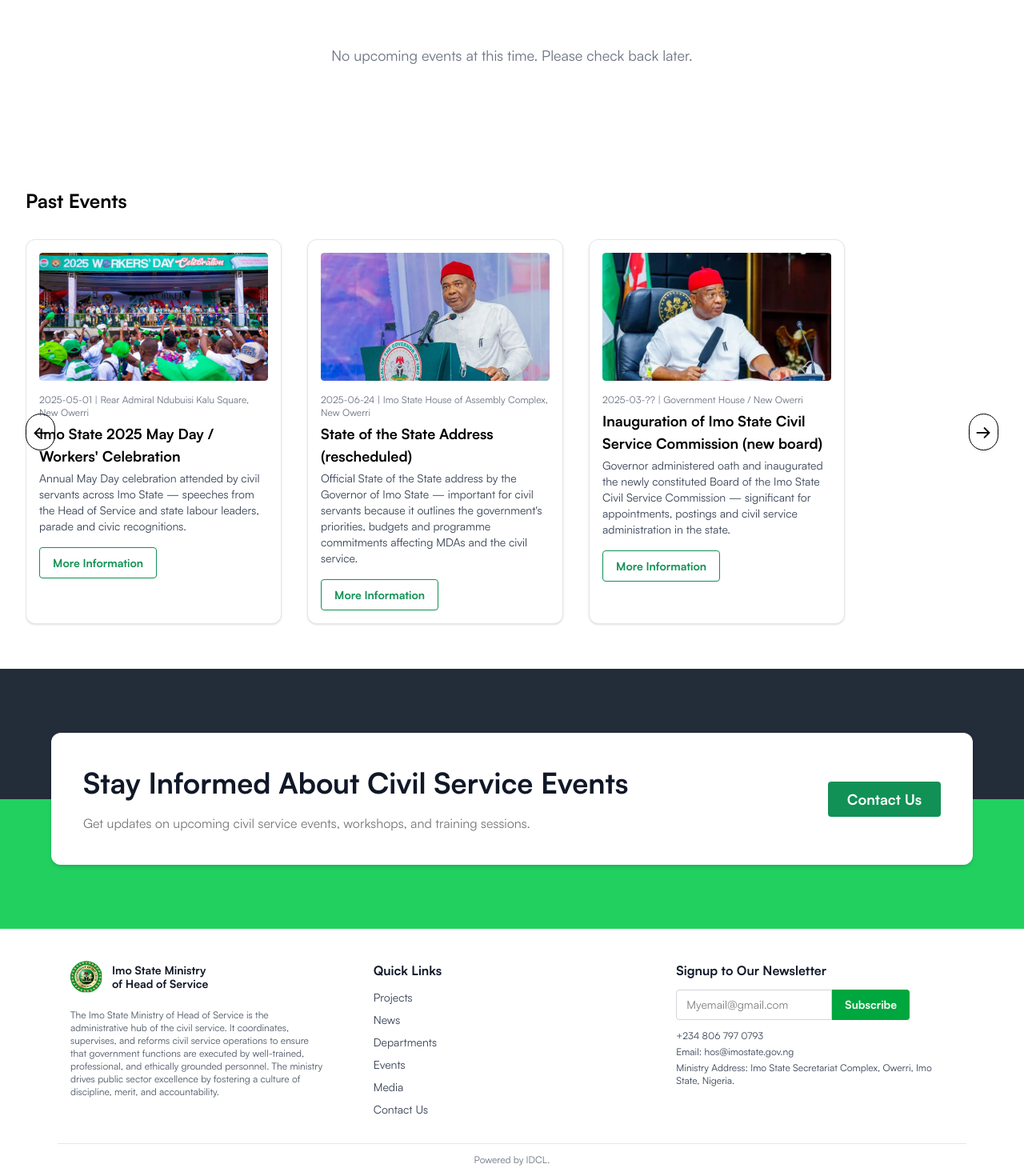
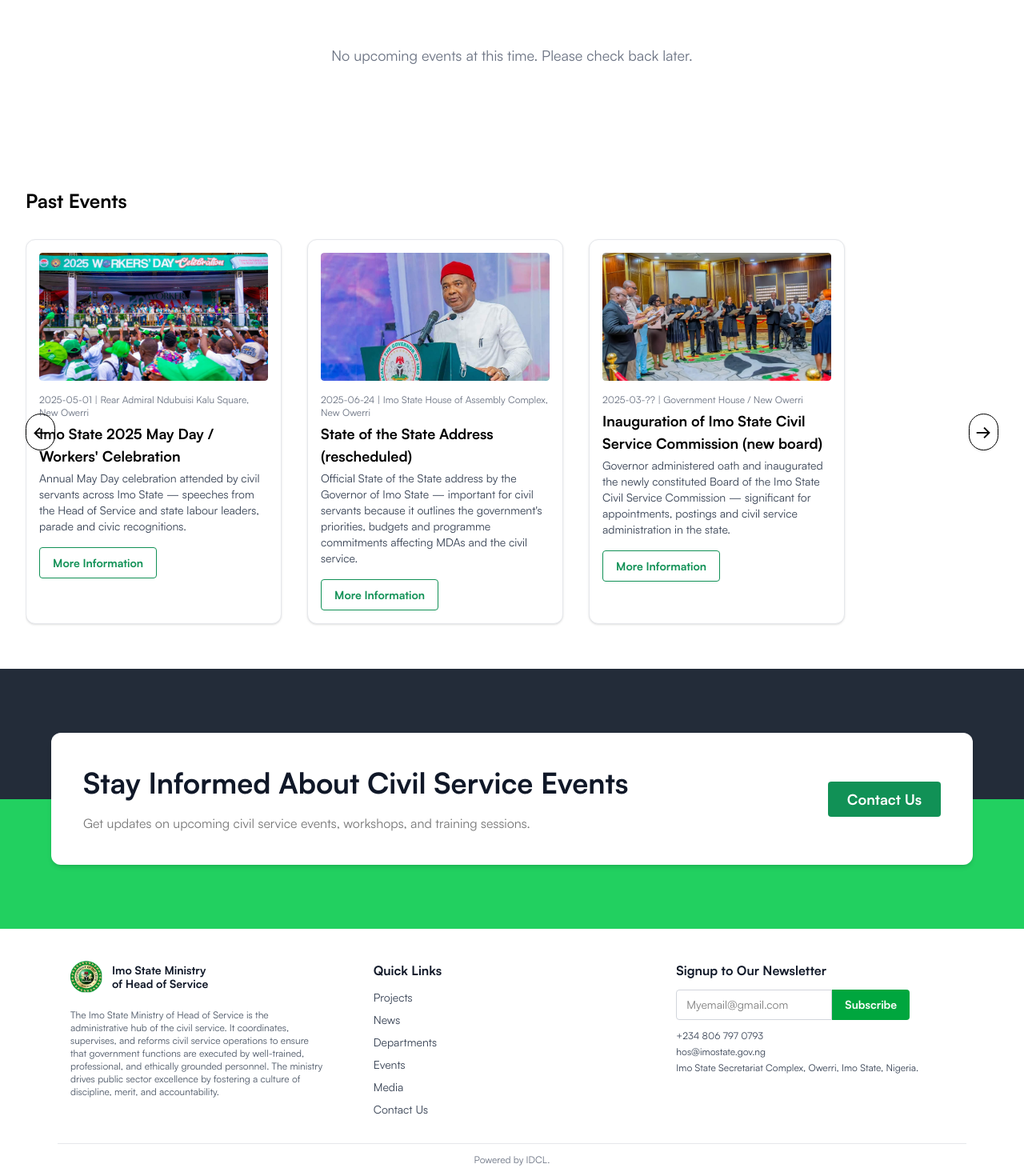
Before and after one commit to IDCLofficial/ministry_of_head_of_service, a Next.js app: page /events in a window 1280 px wide. Shown: the part 801-2271 px from the top of the page at 80% size. Built offline with nearby package versions, Linux system fonts and the light colour scheme.

Commit message:
Worked on the corrections

```diff
--- a/src/app/components/Footer.tsx
+++ b/src/app/components/Footer.tsx
@@ -50,11 +50,11 @@ const info = {
             href: "tel:+2348067970793"
         },
         {
-            label: "Email: hos@imostate.gov.ng",
+            label: "hos@imostate.gov.ng",
             href: "mailto:hos@imostate.gov.ng"
         },
         {
-            label: "Ministry Address: Imo State Secretariat Complex, Owerri, Imo State, Nigeria.",
+            label: "Imo State Secretariat Complex, Owerri, Imo State, Nigeria.",
             href: "/"
         },
     ]
--- a/src/app/events/[slug]/page.tsx
+++ b/src/app/events/[slug]/page.tsx
@@ -5,6 +5,7 @@ import ReadySection from "../../news/ReadySection";
 import Footer from "../../components/Footer";
 import events from "../eventsList";
 import { useEffect, useState } from "react";
+import CTASection from "@/app/components/CTASection";
 
 interface Speaker {
   img: string;
@@ -142,7 +143,7 @@ export default function EventDetailPage({ params }: { params: Promise<{ slug: st
           {(event.speakers && (event.speakers as Speaker[]).length > 0) ? (event.speakers as Speaker[]).map((sp, idx) => (
             <div key={idx} className="flex flex-col items-start bg-white rounded-xl shadow border border-gray-200 p-3 md:p-4">
               <div className="w-full h-40 md:w-full md:h-48 relative mb-2 md:mb-3 rounded-lg overflow-hidden">
-                <Image src={sp.img} alt={sp.name} fill className="object-cover" />
+                <Image src={sp.img} alt={sp.name} width={100} height={100} className="object-cover h-full w-full object-[50%_10%]" />
               </div>
               <span className="text-green-700 font-semibold text-xs md:text-sm mb-1">{sp.role}</span>
               <span className="font-bold text-base md:text-lg text-left">{sp.name}</span>
@@ -150,7 +151,12 @@ export default function EventDetailPage({ params }: { params: Promise<{ slug: st
           )) : <div className="text-gray-500 col-span-full">No speakers announced yet.</div>}
         </div>
       </section>
-      <ReadySection />
+      <CTASection
+        heading="Stay Informed About Civil Service Events"
+        subtext="Get updates on upcoming civil service events, workshops, and training sessions."
+        buttonLabel="Contact Us"
+        buttonHref="/contact-us"
+      />
       <Footer />
     </div>
   );
--- a/src/app/events/eventsList.ts
+++ b/src/app/events/eventsList.ts
@@ -69,7 +69,7 @@ const events: event[] = [
     title: "Inauguration of Imo State Civil Service Commission (new board)",
     description:
       "Governor administered oath and inaugurated the newly constituted Board of the Imo State Civil Service Commission — significant for appointments, postings and civil service administration in the state.",
-    img: "/images/events/Hope-Uzodimma.jpg",
+    img: "/images/events/inauguration.jpg",
     time: "10:00 AM",
     organizer: "Governor's Office, Imo State / Civil Service Commission",
     phone: "",
@@ -77,12 +77,12 @@ const events: event[] = [
     speakers: [
       {
         name: "Governor Hope Uzodimma",
-        img: "/images/speakers/hope-uzodimma.jpg",
+        img: "/images/events/Uzodimma.jpeg",
         role: "Inaugurating officer"
       },
       {
         name: "Chair, Imo State Civil Service Commission",
-        img: "/images/speakers/csc-chair.jpg",
+        img: "/images/events/chairman.jpg",
         role: "Commission Chair"
       }
     ]
```
Also changed, not shown: public/images/events/chairman.jpg (added), public/images/events/inauguration.jpg (added).
